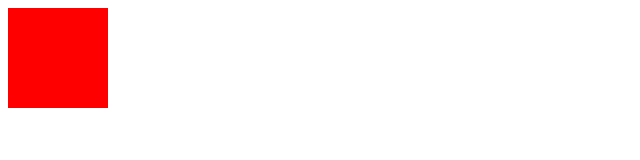
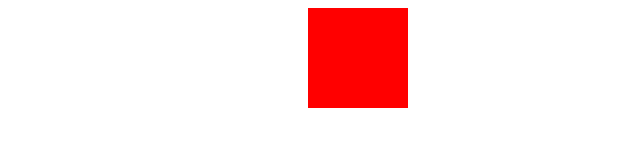
Before and after one commit to peey/hacknight-demo-1, a plain HTML site: page index.html in a window 1280 px wide. Shown: the whole page, without its empty margins (0-640 px from the left). Drawn offline with Linux system fonts and the light colour scheme.

Commit message:
Part 2 done

```diff
--- a/index.html
+++ b/index.html
@@ -3,9 +3,8 @@
     <title> An Animation </title>
   </head>
   <body>
-    <div style="background:red; height: 100px; width: 100px; position: relative; left: 0"></div>
+    <div style="background:red; height: 100px; width: 100px; position: relative; left: 300"></div>
   <script>
-    alert();
   </script>
   </body>
 </html>
```
